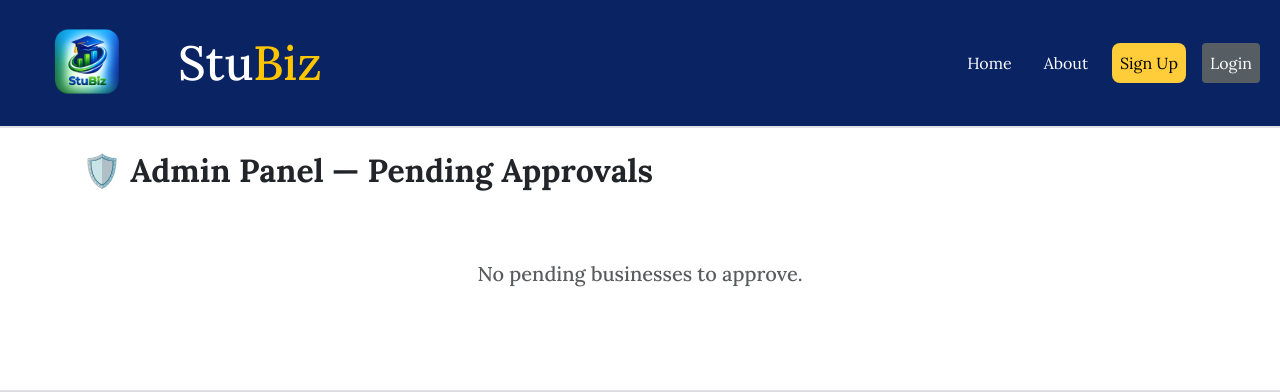
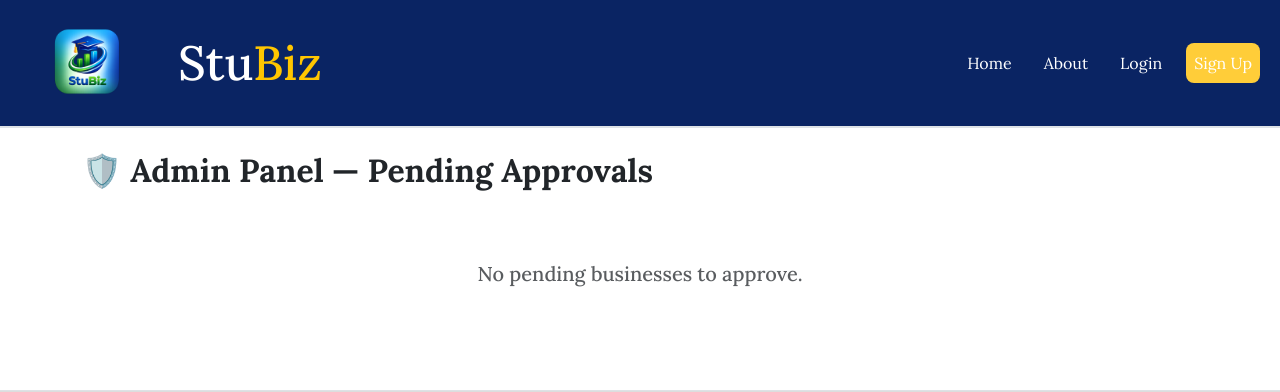
Before and after one commit to eleonstephon/Student_bizdir, a Flask app: template templates/admin.html in a window 1280 px wide. Shown: the top 392 px of the page. Run offline with Flask 3, Linux system fonts and the light colour scheme; the template is opened without the code that fills it, so the values that code supplies are empty.

Commit message:
Update navigation bar: streamline links and add conditional display for Dashboard and Logout based on user authentication

```diff
--- a/templates/base.html
+++ b/templates/base.html
@@ -70,49 +70,33 @@
           >
             <ul class="navbar-nav">
               <li class="nav-item">
-                <span>
-                  <a
-                    class="btn btn-small btn-outline-warning nav-link m-2 text-white"
-                    aria-current="page"
-                    href="/"
-                  >
-                    Home
-                  </a>
-                </span>
+                  <a class="btn btn-outline-warning nav-link m-2 text-white" href="/">Home</a>
               </li>
               <li class="nav-item">
-                <span>
-                  <a
-                    class="btn btn-small btn-outline-warning nav-link m-2 text-white"
-                    href="#"
-                    >About</a
-                  >
-                </span>
+                  <a class="btn btn-outline-warning nav-link m-2 text-white" href="#">About</a>
               </li>
-              <li class="nav-item">
-                <span class="width">
-                  <a class="btn btn-lg active btn-warning nav-link m-2 reg-cus-btn" href="/signup">
-                    <style>
-                      .reg-cus-btn {
-                        color: black;
-                      }
-                      .reg-cus-btn:hover {
-                          background-color: rgb(238, 238, 19);
-                        }
-                    </style>
-                    Sign Up
-                  </a>
-                </span>
-              </li>
-              <li class="nav-item">
-                <span>
-                  <a
-                    class="btn btn-secondary btn-sm active nav-link m-2 text-white"
-                    href="#"
-                    >Login</a
-                  >
-                </span>
-              </li>
+
+              {% if current_user.is_authenticated %}
+                  <!-- User is logged in — show Dashboard and Logout -->
+                  <li class="nav-item">
+                      <a class="btn btn-outline-warning nav-link m-2 text-white"
+                        href="/dashboard">Dashboard</a>
+                  </li>
+                  <li class="nav-item">
+                      <a class="btn btn-secondary btn-sm nav-link m-2 text-white"
+                        href="/logout">Logout</a>
+                  </li>
+              {% else %}
+                  <!-- User is NOT logged in — show Login and Sign Up -->
+                  <li class="nav-item">
+                      <a class="btn btn-outline-warning nav-link m-2 text-white"
+                        href="/login">Login</a>
+                  </li>
+                  <li class="nav-item">
+                      <a class="btn btn-warning btn-lg active nav-link m-2 text-white"
+                        href="/signup">Sign Up</a>
+                  </li>
+              {% endif %}
             </ul>
           </div>
         </div>
```
